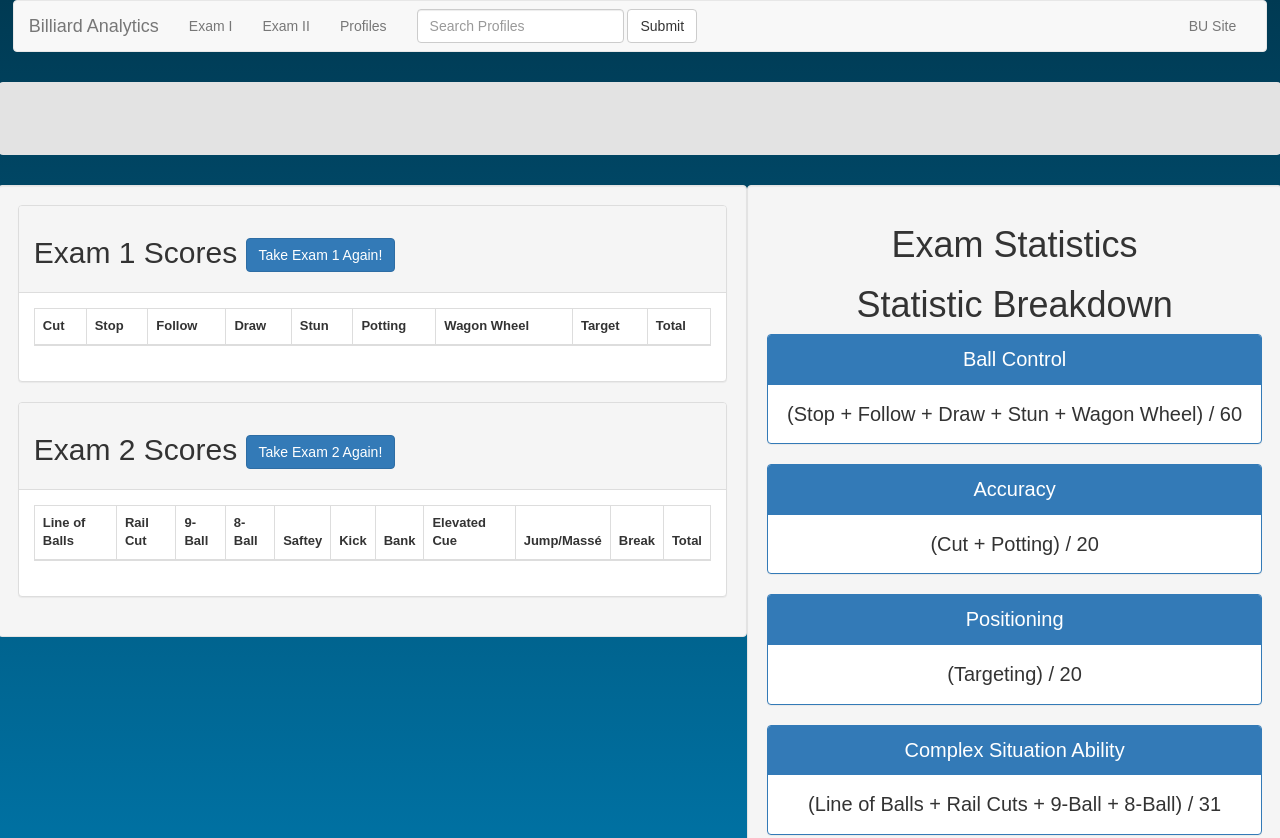
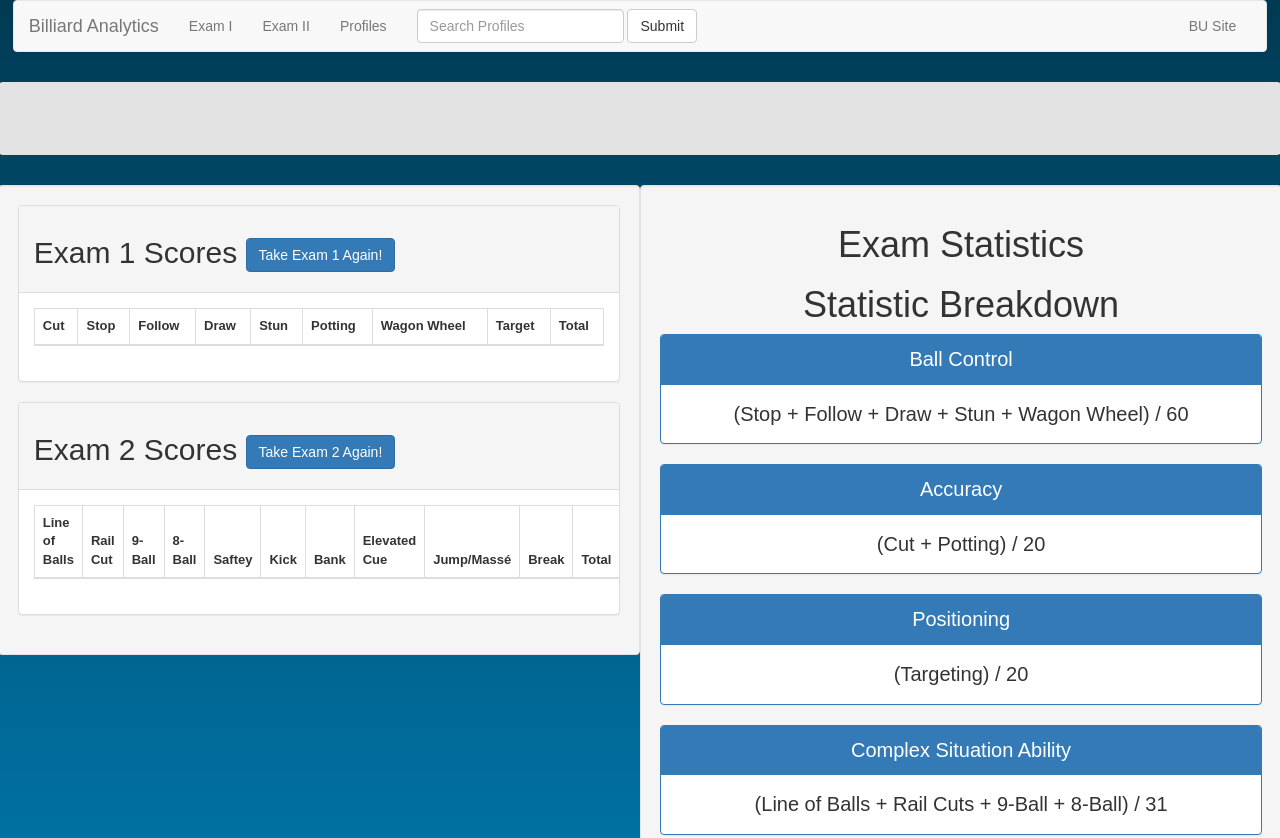
Before and after one commit to jabel3141/cs4241-Billiards, a website: page profiles.html in a window 1280 px wide. Shown: the top 838 px of the page. Drawn offline with nearby package versions, Linux system fonts and the light colour scheme; no server answers.

Commit message:
testing things on heroku

```diff
--- a/profiles.html
+++ b/profiles.html
@@ -56,7 +56,7 @@
       </div>
     </div>
     <div class="row">
-      <div class="col-sm-7 well">
+      <div class="col-sm-6 well">
         <div class="panel panel-default">
           <div class="panel-heading">
             <h2>Exam 1 Scores
@@ -114,7 +114,7 @@
           </div>
         </div>
       </div>
-      <div class="col-sm-5 well text-center">
+      <div class="col-sm-6 well text-center">
         <h1>Exam Statistics</h1>
         <div id="body">
           <div id="chart"> <!-- Radar chart -->
```
